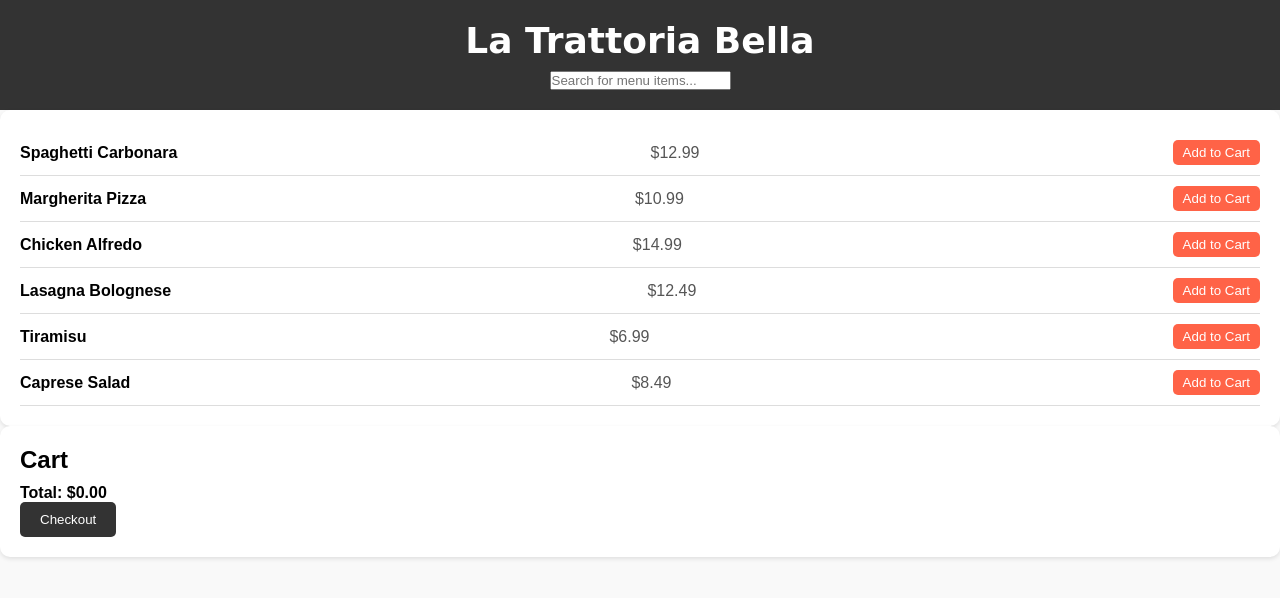
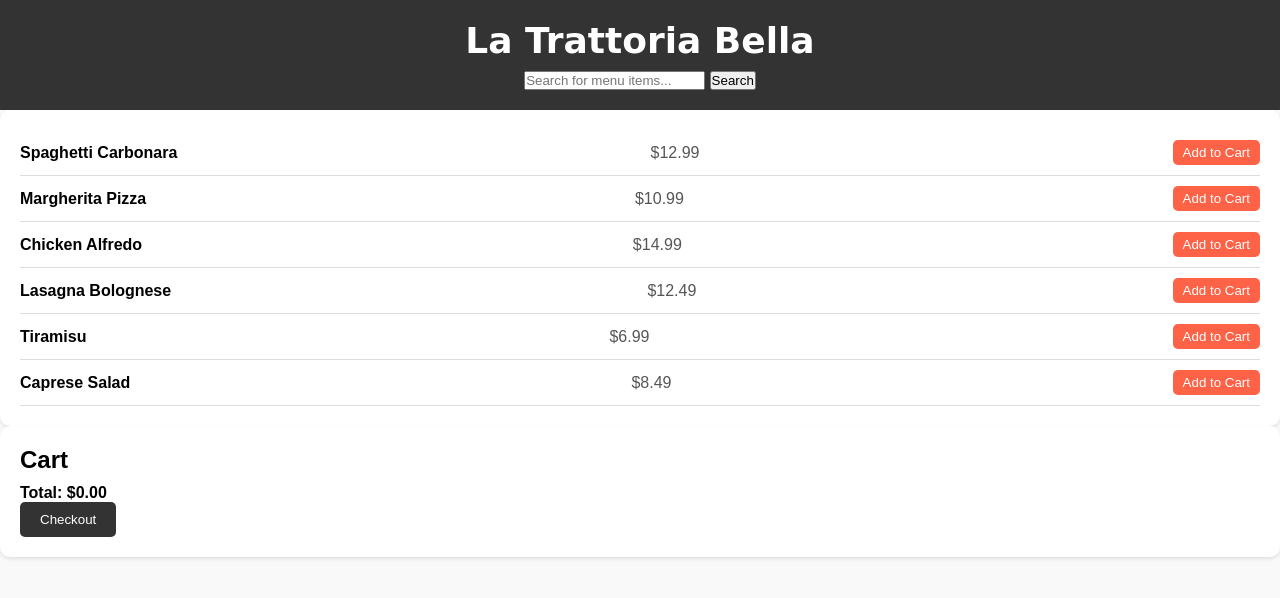
Before and after one commit to saksheekirans25/MicrosoftCopilot1, a plain HTML site: page index.html in a window 1280 px wide. Drawn offline with Linux system fonts and the light colour scheme.

Commit message:
Update index.html

```diff
--- a/index.html
+++ b/index.html
@@ -116,7 +116,8 @@ h1 {
 <body>
     <header>
         <h1>La Trattoria Bella</h1>
-        <input type="text" id="myInput" onkeyup="filterMenu()" placeholder="Search for menu items...">
+        <input type="text" id="myInput" placeholder="Search for menu items...">
+        <button onclick="filterMenu()">Search</button> <!-- Added search button -->
     </header>
     <section id="menu">
         <!-- Menu items -->
@@ -230,5 +231,6 @@ function filterMenu() {
 }
 
 
+
     </script>
 </html>
```
